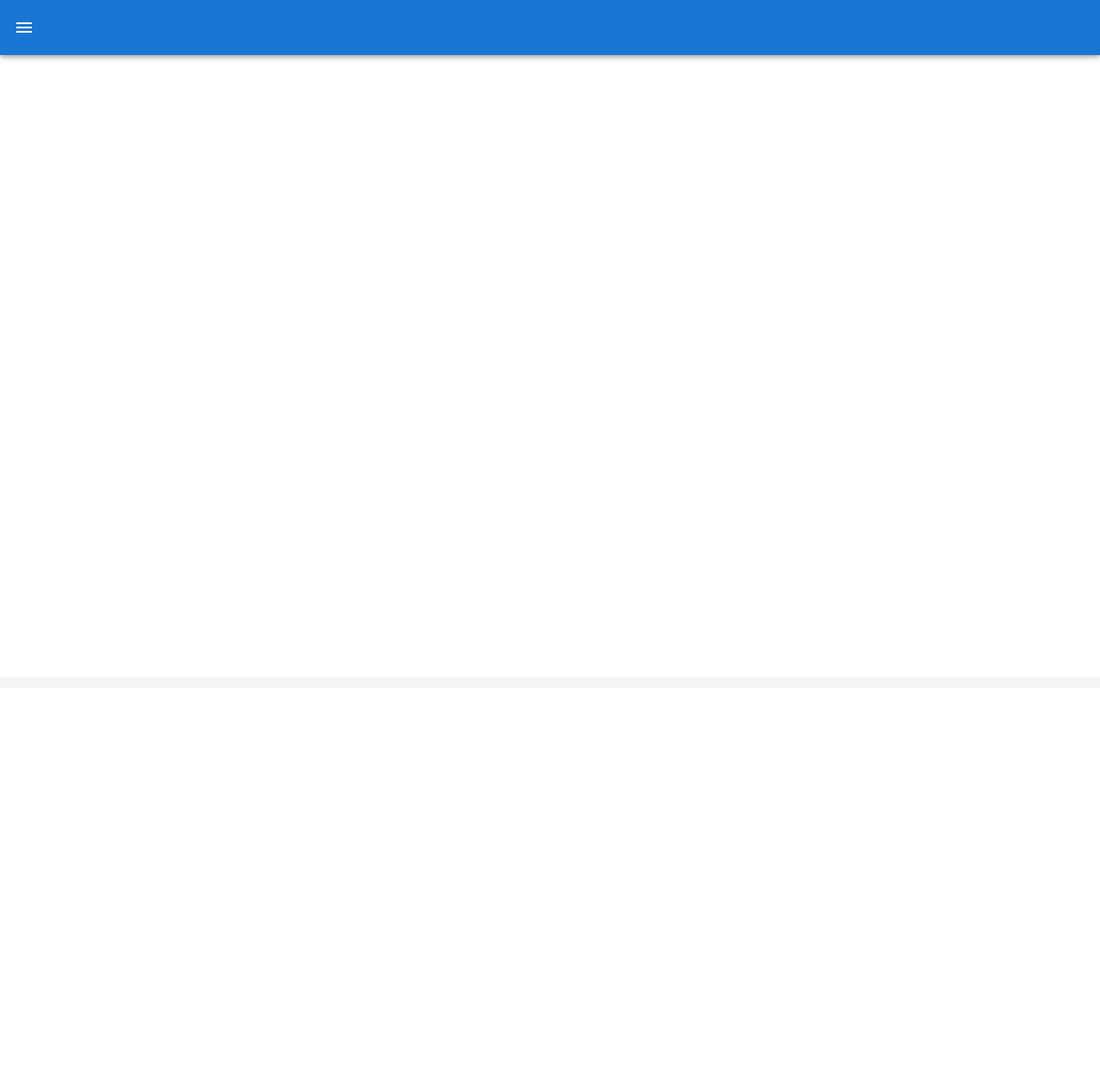
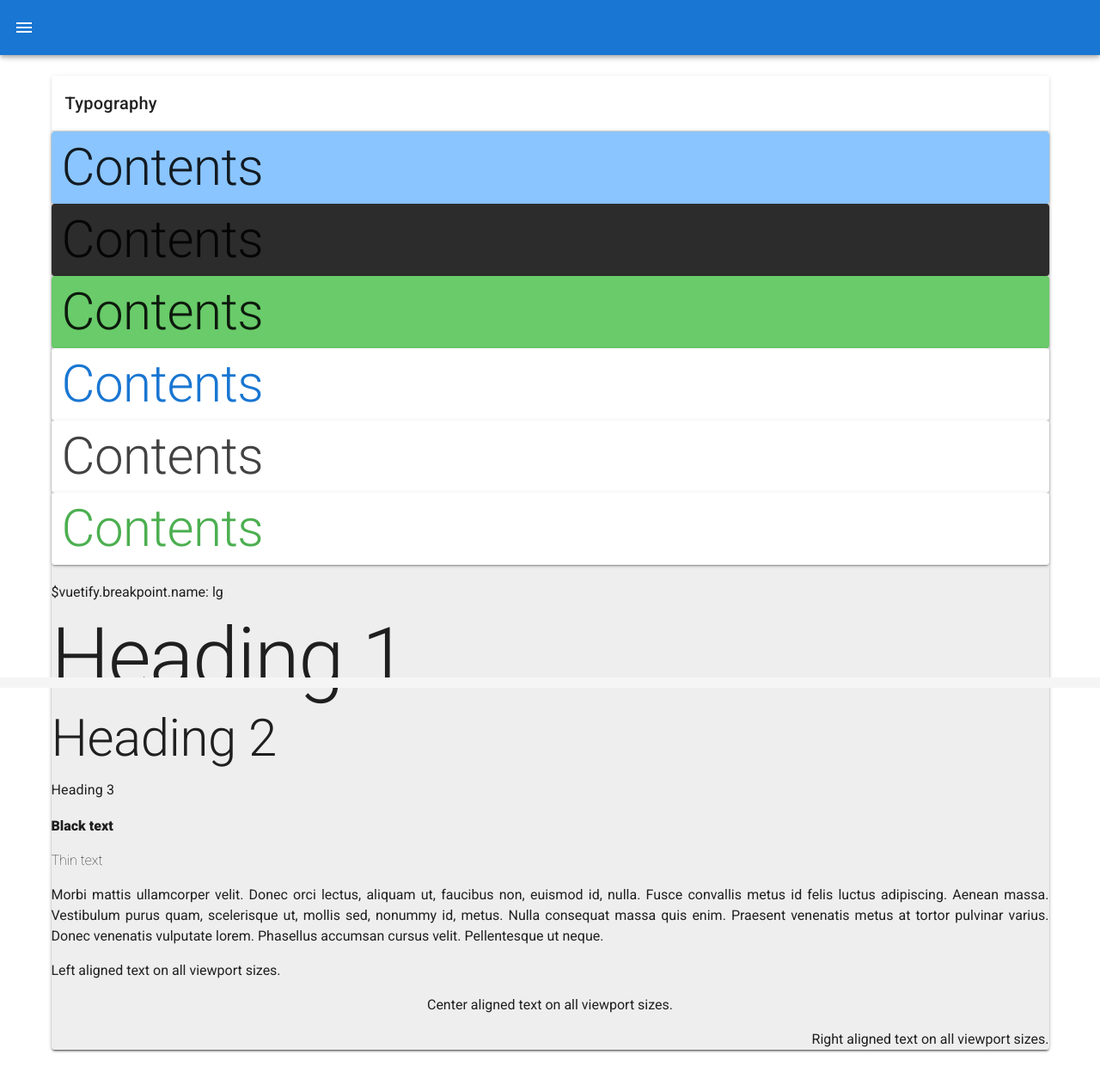
Before and after one commit to 2wndrhs/vuetify-basic, a Vue app in the folder vuetify-admin-template/: page /absproxy/8081/typography in a window 1280 px wide. Shown: the top 1262 px of the page at 86% size. Before the commit the page ends 800 px from the top, so only its background shows below. Built offline with nearby package versions, Linux system fonts and the light colour scheme.

Commit message:
implement main page

```diff
--- a/vuetify-admin-template/src/App.vue
+++ b/vuetify-admin-template/src/App.vue
@@ -8,7 +8,22 @@
     >
       <v-app-bar-nav-icon @click="toggleDrawer"></v-app-bar-nav-icon>
     </v-app-bar>
-    <v-navigation-drawer v-model="drawer" app>
+    <v-navigation-drawer
+      v-model="drawer"
+      dark
+      app
+      :src="require('./assets/sidebar.jpeg')"
+    >
+      <template
+        v-slot:img="props"
+      >
+        <v-img
+          :gradient="gradient"
+          v-bind="props"
+        >
+        </v-img>
+      </template>
+
       <v-list-item>
         <v-list-item-content>
           <v-list-item-title class="text-h6">
@@ -31,6 +46,8 @@
           :key="item.title"
           link
           :to="item.to"
+          active-class="primary"
+          class="py-1"
         >
           <v-list-item-icon>
             <v-icon>{{ item.icon }}</v-icon>
@@ -70,9 +87,15 @@ export default {
           { title: 'Dashboard', icon: 'mdi-view-dashboard', to: '/' },
           { title: 'Grid System', icon: 'mdi-view-dashboard', to: '/grid-system'},
           { title: 'Grid List Page', icon: 'mdi-view-dashboard', to: '/grid-list-page'},
-          { title: 'Breakpoints', icon: 'mdi-view-dashboard', to: '/breakpoints'}
+          { title: 'Breakpoints', icon: 'mdi-view-dashboard', to: '/breakpoints'},
+          { title: 'Typography', icon: 'mdi-view-dashboard', to: '/typography'},
+          { title: 'Tables', icon: 'mdi-view-dashboard', to: '/tables'},
+          { title: 'Forms', icon: 'mdi-view-dashboard', to: '/forms'},
+          { title: 'Buttons', icon: 'mdi-view-dashboard', to: '/buttons'},
+          { title: 'Icons', icon: 'mdi-view-dashboard', to: '/icons'}
         ],
-        right: null,
+      right: null,
+      gradient: 'rgba(0, 0, 0, .7), rgba(0, 0, 0, .7)'
     }
   },
 }
--- a/vuetify-admin-template/src/routes/index.js
+++ b/vuetify-admin-template/src/routes/index.js
@@ -5,6 +5,11 @@ import DashBoard from '../views/DashBoard.vue';
 import GridSystem from '../views/GridSystem.vue';
 import GridListPage from '../views/GridListPage.vue';
 import Breakpoints from '../views/Breakpoints.vue';
+import Typography from '../views/Typography.vue';
+import Tables from '../views/Tables.vue';
+import Forms from '../views/Forms.vue';
+import Buttons from '../views/Buttons.vue';
+import Icons from '../views/Icons.vue';
 
 Vue.use(VueRouter);
 
@@ -35,6 +40,31 @@ export const router = new VueRouter({
             path: '/breakpoints',
             name: 'Breakpoints',
             component: Breakpoints
+        },
+        {
+            path: '/typography',
+            name: 'Typography',
+            component: Typography
+        },
+        {
+            path: '/tables',
+            name: 'Tables',
+            component: Tables
+        },
+        {
+            path: '/forms',
+            name: 'Forms',
+            component: Forms
+        },
+        {
+            path: '/buttons',
+            name: 'Buttons',
+            component: Buttons
+        },
+        {
+            path: '/icons',
+            name: 'Icons',
+            component: Icons
         }
     ]
 })
--- a/vuetify-admin-template/src/views/Breakpoints.vue
+++ b/vuetify-admin-template/src/views/Breakpoints.vue
@@ -1,50 +1,47 @@
 <template>
     <v-container>
-        <v-card class="pa-3">
+        <v-card>
             <v-card-title>
-                $vuetify.breakpoint.name: {{$vuetify.breakpoint.name}}
+                $vuetify.breakpoint.name: {{this.$vuetify.breakpoint.name}}
             </v-card-title>
             <v-container class="grey lighten-3">
                 <v-card
-                    class="pa-3"
+                    class='pa-3'
+                    outlined
                     :height="height"
                 >
                     Contents
                 </v-card>
             </v-container>
         </v-card>
-        <v-card class="pa-3 mt-5">
+        <v-card class="mt-5">
             <v-card-title>
-                $vuetify.breakpoint.mobile: {{$vuetify.breakpoint.mobile}} {{$vuetify.breakpoint.mobileBreakpoint}}
+                $vuetify.breakpoint.mobile: {{this.$vuetify.breakpoint.mobile}} {{$vuetify.breakpoint.mobileBreakpoint}}
             </v-card-title>
             <v-container class="grey lighten-3">
                 <v-dialog
                     v-model="dialog"
                     width="500"
-                    :fullscreen="$vuetify.breakpoint.mobile"
+                    :fullscreen="this.$vuetify.breakpoint.mobile"
                 >
-                <template v-slot:activator="{ on, attrs }">
+                    <template v-slot:activator="{on, attrs}">
                         <v-btn
                             color="red lighten-2"
                             dark
                             v-bind="attrs"
                             v-on="on"
                         >
-                    Click Me
+                            Click me
                         </v-btn>
                     </template>
-
                     <v-card>
                         <v-card-title class="text-h5 grey lighten-2">
                             Privacy Policy
                         </v-card-title>
-
                         <v-card-text>
                             Lorem ipsum dolor sit amet, consectetur adipiscing elit, sed do eiusmod tempor incididunt ut labore et dolore magna aliqua. Ut enim ad minim veniam, quis nostrud exercitation ullamco laboris nisi ut aliquip ex ea commodo consequat. Duis aute irure dolor in reprehenderit in voluptate velit esse cillum dolore eu fugiat nulla pariatur. Excepteur sint occaecat cupidatat non proident, sunt in culpa qui officia deserunt mollit anim id est laborum.
                         </v-card-text>
-
                         <v-divider></v-divider>
-
                         <v-card-actions>
                             <v-spacer></v-spacer>
                             <v-btn
@@ -59,16 +56,17 @@
                 </v-dialog>
             </v-container>
         </v-card>
-        <v-card class="pa-3 mt-5">
+        <v-card class="mt-5">
             <v-card-title>
-                $vuetify.breakpoint.name: {{$vuetify.breakpoint.name}}
+                Vuetify Breakpoint Object
             </v-card-title>
             <v-container class="grey lighten-3">
-                <v-card
-                    class="pa-3"
-                    :height="height"
-                >
-                    Contents
+                <v-card class="pa-3" outlined>
+                    $vuetify.breakpoint.xs: {{this.$vuetify.breakpoint.xs}} <br>
+                    $vuetify.breakpoint.smAndDown: {{this.$vuetify.breakpoint.smAndDown}} <br>
+                    $vuetify.breakpont.width: {{this.$vuetify.breakpoint.width}} <br>
+                    $vuetify.breakpont.height: {{this.$vuetify.breakpoint.height}} <br>
+                    $vuetify.breakpont.thresholds: {{this.$vuetify.breakpoint.thresholds}}
                 </v-card>
             </v-container>
         </v-card>
--- /dev/null
+++ b/vuetify-admin-template/src/views/Buttons.vue
@@ -0,0 +1,15 @@
+<template>
+  <v-container>
+      Buttons
+  </v-container>
+</template>
+
+<script>
+export default {
+
+}
+</script>
+
+<style>
+
+</style>
--- /dev/null
+++ b/vuetify-admin-template/src/views/Forms.vue
@@ -0,0 +1,15 @@
+<template>
+  <v-container>
+      Forms
+  </v-container>
+</template>
+
+<script>
+export default {
+
+}
+</script>
+
+<style>
+
+</style>
--- /dev/null
+++ b/vuetify-admin-template/src/views/Icons.vue
@@ -0,0 +1,15 @@
+<template>
+  <v-container>
+      Icons
+  </v-container>
+</template>
+
+<script>
+export default {
+
+}
+</script>
+
+<style>
+
+</style>
--- /dev/null
+++ b/vuetify-admin-template/src/views/Tables.vue
@@ -0,0 +1,19 @@
+<template>
+  <v-container>
+      <v-card>
+        <v-card-title>
+          Tables
+        </v-card-title>
+      </v-card>
+  </v-container>
+</template>
+
+<script>
+export default {
+
+}
+</script>
+
+<style>
+
+</style>
--- /dev/null
+++ b/vuetify-admin-template/src/views/Typography.vue
@@ -0,0 +1,71 @@
+<template>
+  <v-container>
+      <v-card>
+          <v-card-title>
+              Typography
+          </v-card-title>
+            <v-card class="grey lighten-3 d-none d-sm-block">
+                <v-divider></v-divider>
+              <v-card class="pa-3 text-h2 primary lighten-3">
+                  Contents
+              </v-card>
+              <v-card class="pa-3 text-h2 secondary darken-1">
+                  Contents
+              </v-card>
+              <v-card class="pa-3 text-h2 success lighten-1">
+                  Contents
+              </v-card>
+              <v-card class="pa-3 text-h2 primary--text">
+                  Contents
+              </v-card>
+              <v-card class="pa-3 text-h2 secondary--text">
+                  Contents
+              </v-card>
+              <v-card class="pa-3 text-h2 success--text">
+                  Contents
+              </v-card>
+              <p class="mt-5">
+                  $vuetify.breakpoint.name: {{this.$vuetify.breakpoint.name}}
+              </p>
+              <p class="text-h1">
+                  Heading 1
+              </p>
+              <p class="text-h2">
+                  Heading 2
+              </p>
+              <p class="text-h3 text-sm-subtitle-1">
+                  Heading 3
+              </p>
+              <p class="font-weight-black">
+                  Black text
+              </p>
+              <p class="font-weight-thin">
+                  Thin text
+              </p>
+              <p class="text-justify">
+                  Morbi mattis ullamcorper velit. Donec orci lectus, aliquam ut, faucibus non, euismod id, nulla. Fusce convallis metus id felis luctus adipiscing. Aenean massa. Vestibulum purus quam, scelerisque ut, mollis sed, nonummy id, metus.
+                  Nulla consequat massa quis enim. Praesent venenatis metus at tortor pulvinar varius. Donec venenatis vulputate lorem. Phasellus accumsan cursus velit. Pellentesque ut neque.
+              </p>
+              <p class="text-left">
+                  Left aligned text on all viewport sizes.
+              </p>
+              <p class="text-center">
+                  Center aligned text on all viewport sizes.
+              </p>
+              <p class="text-right">
+                  Right aligned text on all viewport sizes.
+              </p>
+            </v-card>
+      </v-card>
+  </v-container>
+</template>
+
+<script>
+export default {
+
+}
+</script>
+
+<style>
+
+</style>
```
Also changed, not shown: vuetify-admin-template/src/assets/sidebar.jpeg (added). Lines whose indentation alone changed are shown as unchanged.
